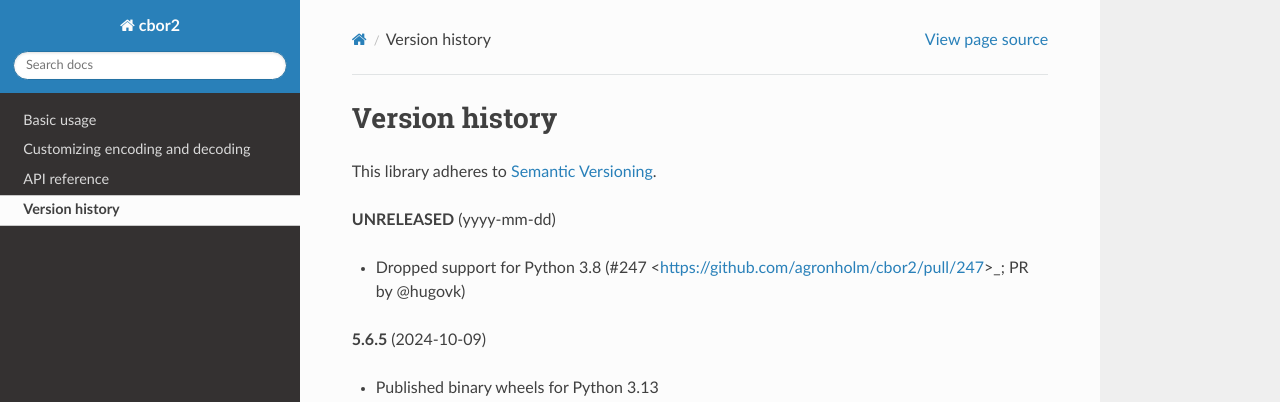
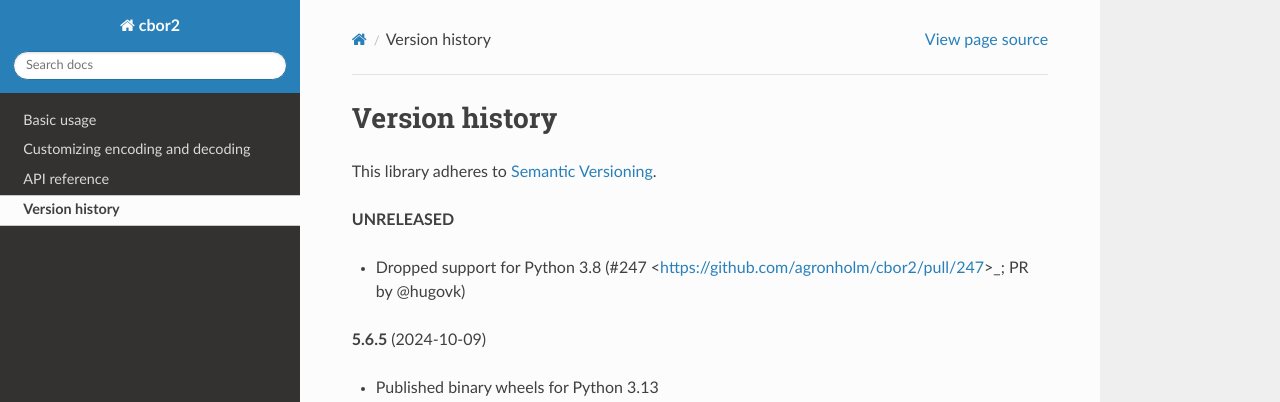
Before and after one commit to agronholm/cbor2, a Sphinx documentation site: the page built from docs/versionhistory.rst, in a window 1280 px wide and 900 px high. Shown: the top 402 px of the window. Built offline with Sphinx 7.4.7 and the Read the Docs theme 3.1.0, drawn with Linux system fonts in a browser that asks for light colours; the version number could not be read and is left out.

Commit message:
Update versionhistory.rst

```diff
--- a/docs/versionhistory.rst
+++ b/docs/versionhistory.rst
@@ -5,10 +5,10 @@
 
 This library adheres to `Semantic Versioning <https://semver.org/>`_.
 
-**UNRELEASED** (yyyy-mm-dd)
+**UNRELEASED**
 
-- Dropped support for Python 3.8 (#247
-  <https://github.com/agronholm/cbor2/pull/247>_; PR by @hugovk)
+- Dropped support for Python 3.8
+  (#247 <https://github.com/agronholm/cbor2/pull/247>_; PR by @hugovk)
 
 **5.6.5** (2024-10-09)
 
```
